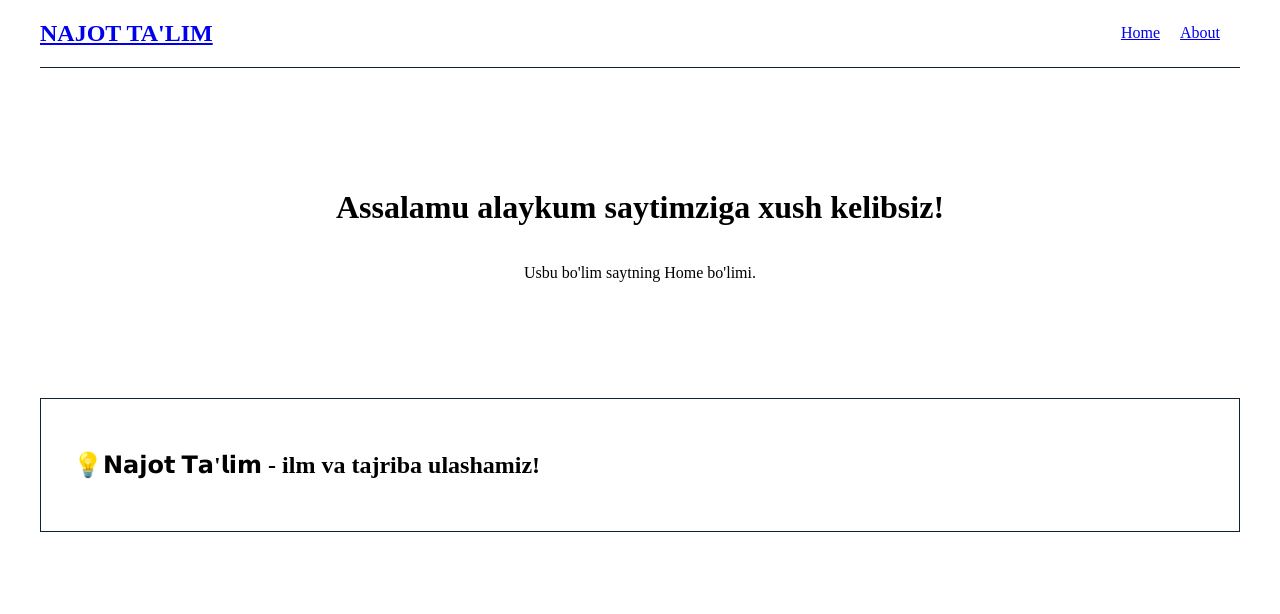
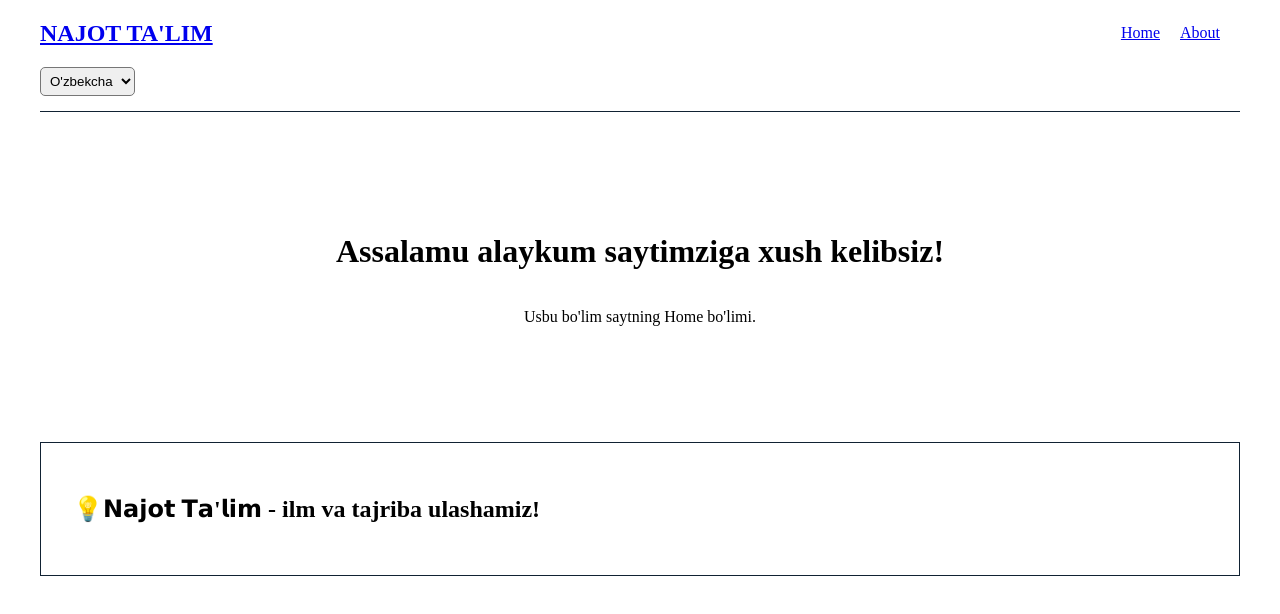
Before and after one commit to Muhammadboburshoh/react-portfolio, a React (Create React App) app: page / in a window 1280 px wide. Shown: the top 614 px of the page. Built offline with nearby package versions, Linux system fonts and the light colour scheme.

Commit message:
Add language contect

```diff
--- /dev/null
+++ b/src/Context/LanguageContext.jsx
@@ -0,0 +1,32 @@
+import { createContext, useState, useEffect, useContext} from "react"
+
+const LanguageContext = createContext()
+
+function LanguageProvider ({children}) {
+
+  const [ language, setLanguage ] = useState(window.localStorage.getItem("language") || "uz")
+  console.log(language);
+
+  useEffect(() => {
+    window.localStorage.setItem("language", language)
+  }, [language])
+
+  return (
+    <LanguageContext.Provider value={{language, setLanguage}}>
+      {children}
+    </LanguageContext.Provider>
+  )
+}
+
+function useLanguage () {
+
+  const {language, setLanguage} = useContext(LanguageContext)
+
+  return [language, setLanguage]
+}
+
+export {
+  LanguageProvider,
+  LanguageContext,
+  useLanguage
+}
--- a/src/Pages/Header/Header.css
+++ b/src/Pages/Header/Header.css
@@ -6,3 +6,10 @@ body {
 .home-header {
   border-bottom: 1px solid #123;
 }
+
+.select {
+  padding: 5px;
+  margin-bottom: 15px;
+  outline: none;
+  border-radius: 5px;
+}
--- a/src/Pages/Header/Header.jsx
+++ b/src/Pages/Header/Header.jsx
@@ -1,12 +1,28 @@
+import { useLanguage } from "../../Context/LanguageContext"
+
 import Navbar from "../../Navbar/Navbar"
 import "./Header.css"
 
+function Header () {
 
-function Header () {
+  const [language, setLanguage] = useLanguage()
+
+  const languageChange = e => {
+    setLanguage(e.target.value)
+  }
 
   return (
     <header className="home-header">
       <Navbar />
+
+      <select
+      className="select"
+        defaultValue={language}
+        onChange={languageChange}
+      >
+        <option value="uz">O'zbekcha</option>
+        <option value="tr">Turkcha</option>
+      </select>
     </header>
   )
 }
--- a/src/index.js
+++ b/src/index.js
@@ -1,13 +1,18 @@
 import React from 'react';
 import ReactDOM from 'react-dom'
-import App from './App.jsx'
 
 import { BrowserRouter } from "react-router-dom"
+
+import App from './App.jsx'
+import { LanguageProvider } from "./Context/LanguageContext"
+
 
 ReactDOM.render(
   <React.StrictMode>
     <BrowserRouter>
-      <App />
+      <LanguageProvider>
+        <App />
+      </LanguageProvider>
     </BrowserRouter>
   </React.StrictMode>,
   document.getElementById('root')
```
Also changed, not shown: src/data.js (added, +20 -0 lines).
